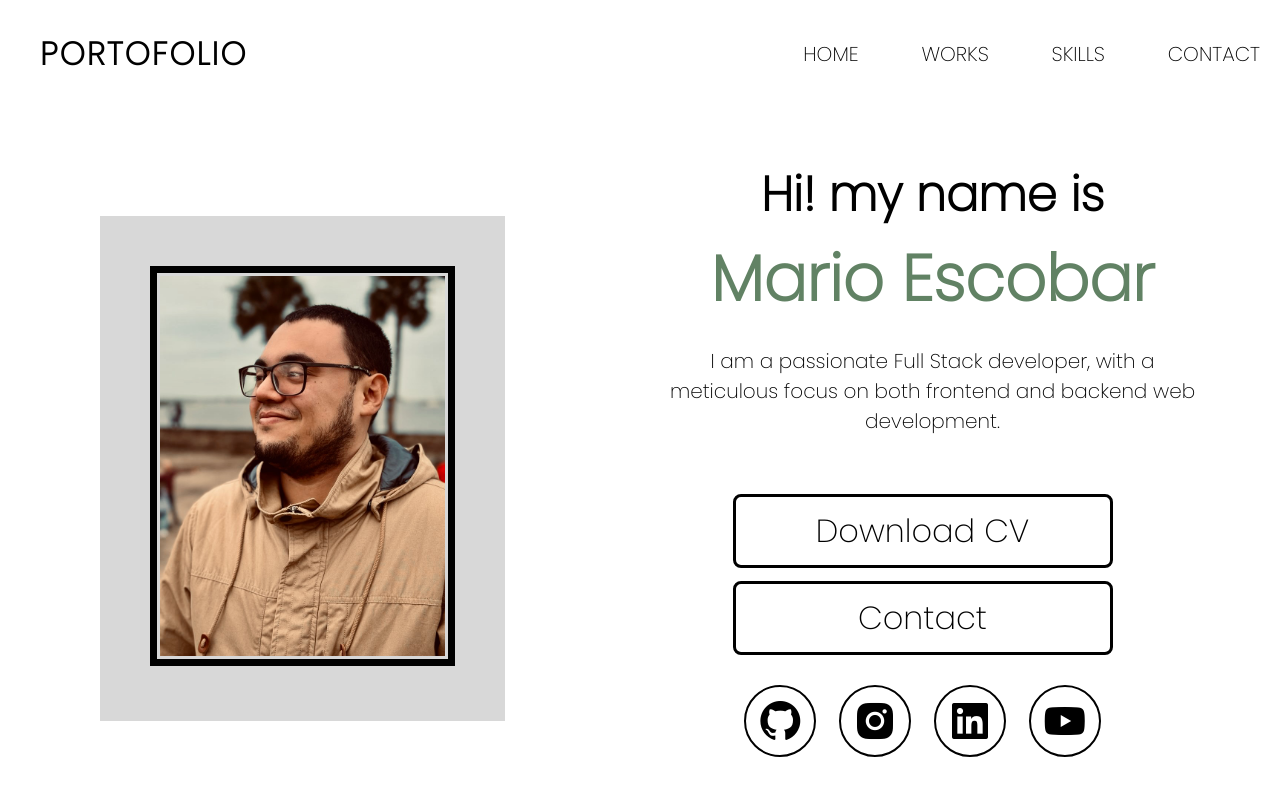
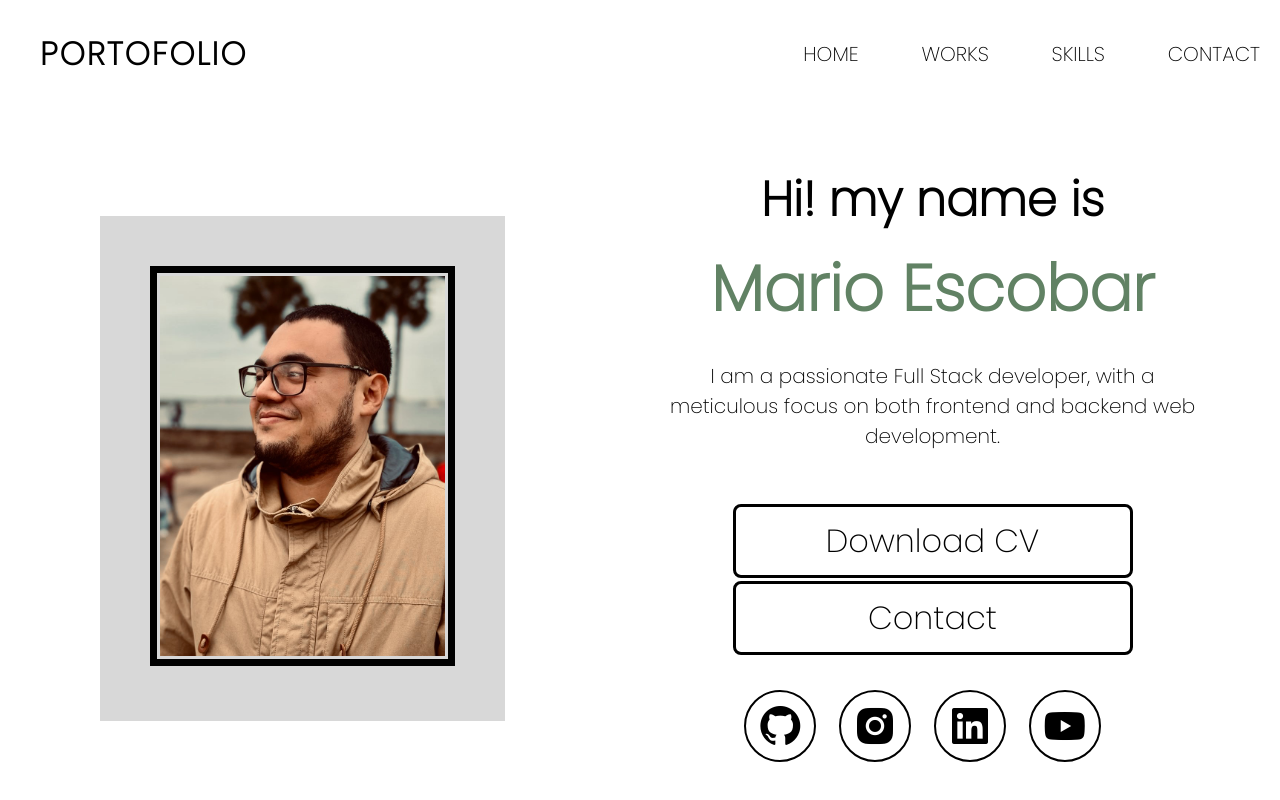
Before and after one commit to MarioE99/PORTOFOLIO-ME, a plain HTML site: page index.html in a window 1280 px wide. Shown: the top 800 px of the page. Drawn offline with nearby package versions, Linux system fonts and the light colour scheme.

Commit message:
Se mejoro display flex en el contenedor info

```diff
--- a/style/style.css
+++ b/style/style.css
@@ -136,9 +136,8 @@ span{
 
 .section__links{
 
-    padding: 10px;
-    margin-top: 50px;
-    width: max-content;
+   margin-top: 50px;
+   display: inline-block;
 }
 
 
@@ -185,7 +184,14 @@ span{
 
 }
 
+.section__info{
 
+    display: inline-flex;
+    flex-direction: column;
+    gap: 5px;
+
+
+}
 
 .section__info h2{
 
@@ -218,43 +224,38 @@ span{
 
     display: inline-block;
     margin-top: 3rem;
+    width: 90%;
 
 
 
 }
 
+
 .buttom a{
 
-    margin-left: 20px;
     border: 3px solid black;
     font-size: 2rem;
     border-radius: 8px;
-    margin-top: 10px;
     padding: 10px 20px;
     color: black;
     text-align: center;
     transition: .3s;
-    margin-right: 20px;
-    margin-left: 0;
-
+    margin-right: 3s0px
 
 }
 
 
 .buttom a:hover{
 
-    margin-left: 20px;
     border: 3px solid black;
     font-size: 2rem;
-    margin-top: 10px;
     border-radius: 5px;
     padding: 10px 20px;
     color: white;
     text-align: center;
     background-color: black;
     transition: .3s;
-    margin-right: 20px;
-    margin-left: 0;
+
 
 
 }
@@ -312,13 +313,14 @@ span{
 .works__container{
 
     display: flex;
-    flex: 1;
+    flex: 1 ;
     gap: 3rem;
     justify-content: space-around;
     align-items: center;
 }
 
 .works__item{
+
     padding: 20px;
     margin-top: 100px;
     min-width: 300px;
```
